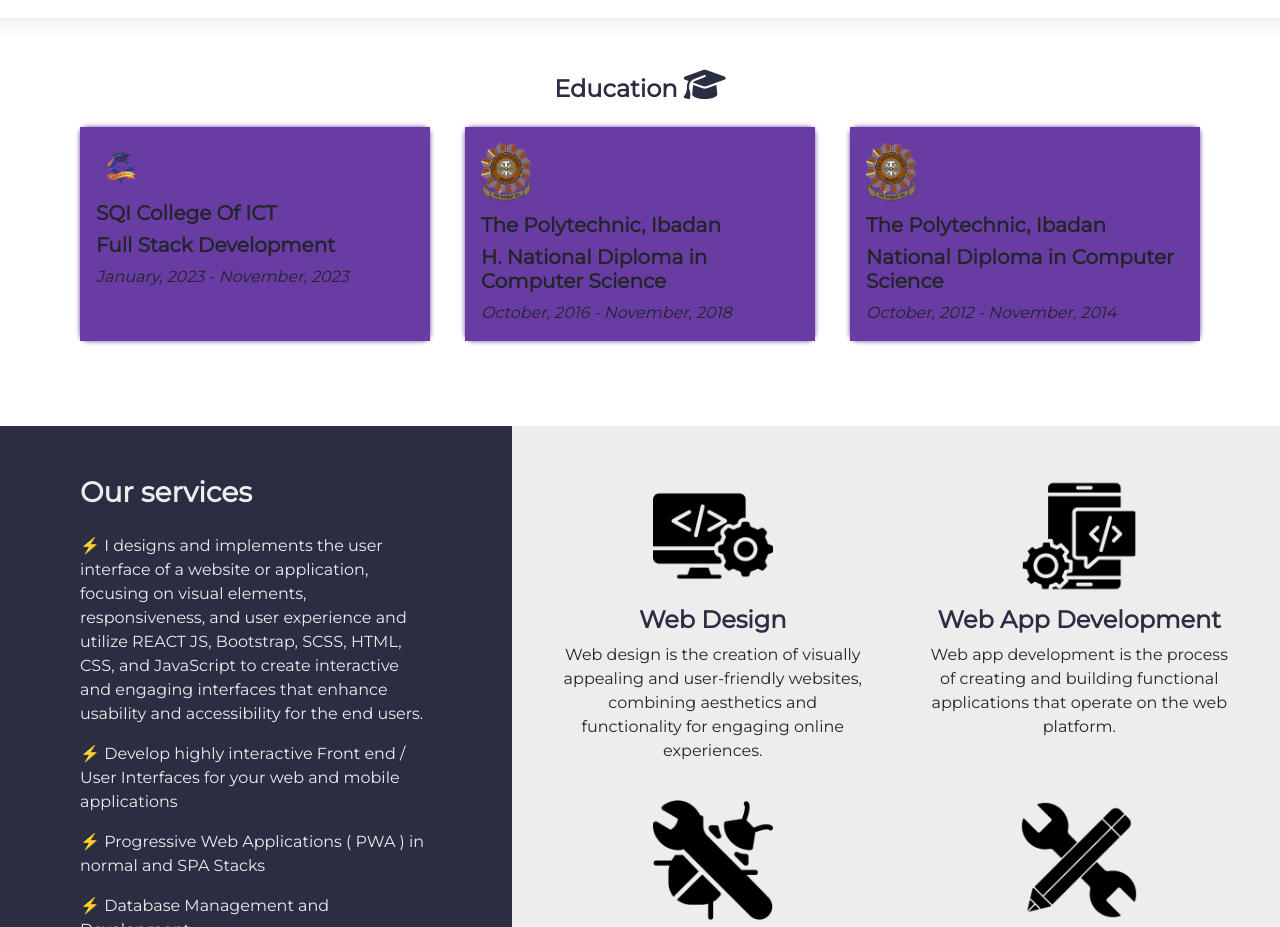
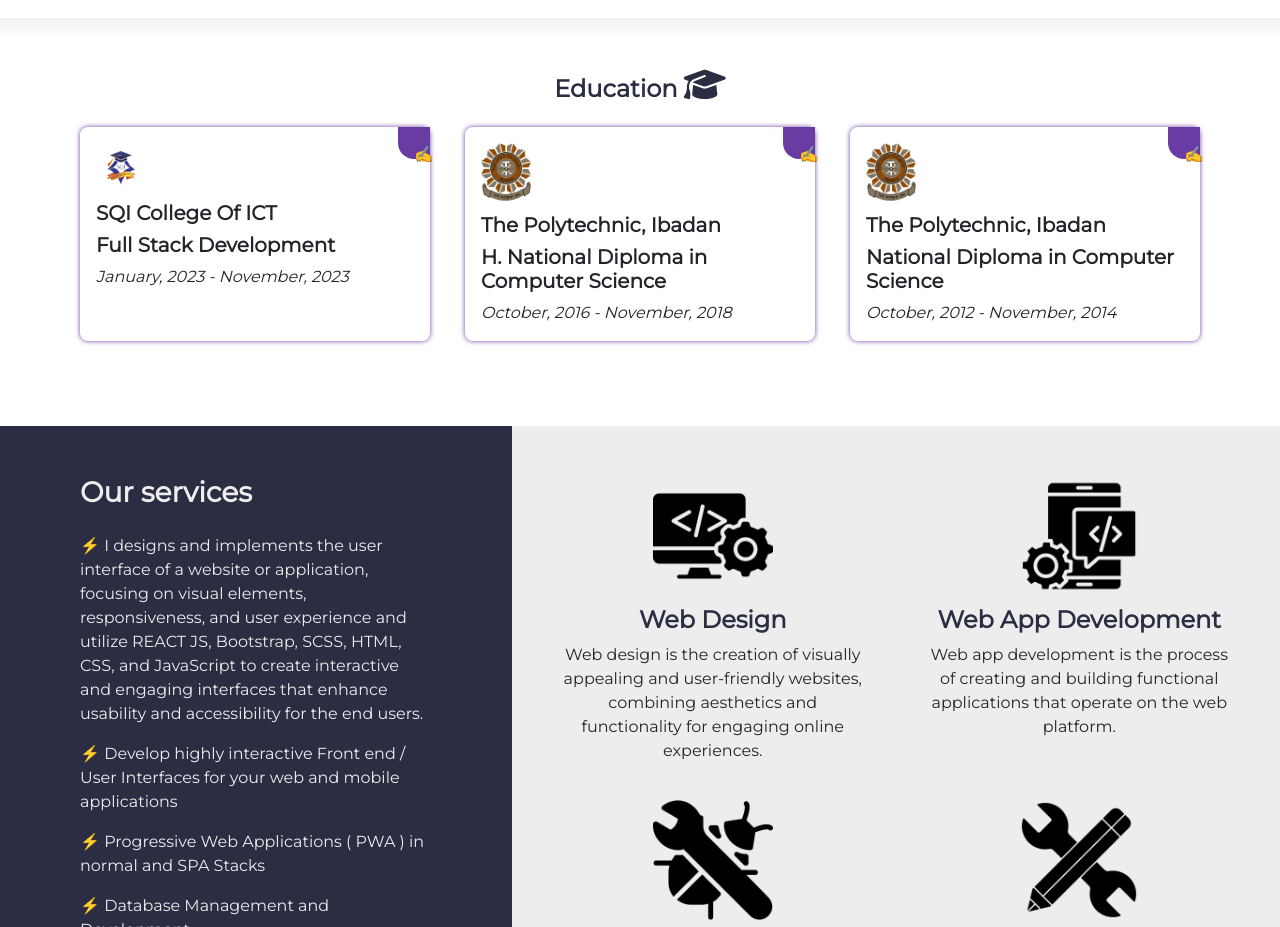
Before and after one commit to doiayokanmi/Dev-Damilola, a React (Vite) app: page / in a window 1280 px wide. Shown: the part 1740-2667 px from the top of the page. Built offline with nearby package versions, Linux system fonts and the light colour scheme.

Commit message:
education

```diff
--- a/src/App.css
+++ b/src/App.css
@@ -321,14 +321,23 @@ nav {
 }
 
 #eduCard::before {
-  content: "";
+  content: "✍";
   position: absolute;
-  width: 100%;
-  height: 100%;
+  width: 20px;
+  height: 20px;
+  padding: 1em;
+  border-bottom-left-radius: 50%;
   top: 0;
   right: 0;
   z-index: -1;
+  transition: .3s ease-in-out;
   background-color: var(--primaryColor);
+}
+
+#eduCard:hover::before {
+  width: 100%;
+  height: 100%;
+  border-bottom-left-radius: 0;
 }
 
 footer {
```
